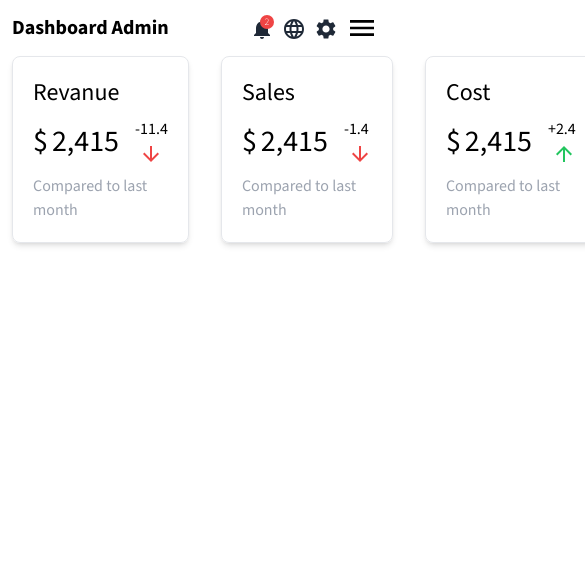
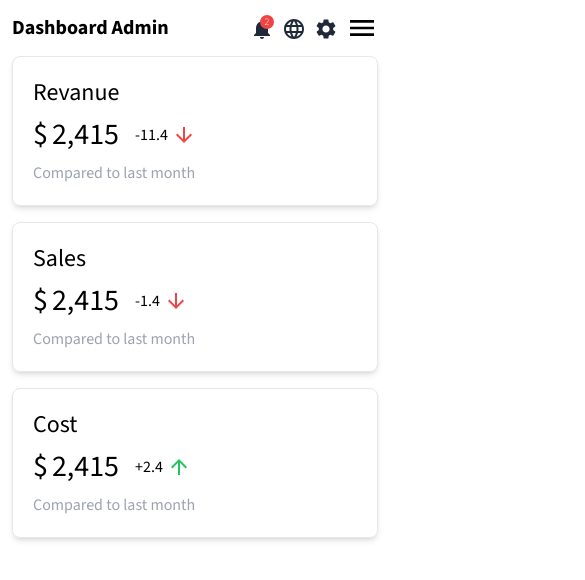
Before and after one commit to mobin-izadi/react-dashboard-admin, a React (Create React App) app: page / in a window 390 px wide. Shown: the top 580 px of the page, 585 px wide, since content can reach past the window. Built offline with nearby package versions, Linux system fonts and the light colour scheme.

Commit message:
Responsive component features

```diff
--- a/src/components/Home/Features/FeatureBox.jsx
+++ b/src/components/Home/Features/FeatureBox.jsx
@@ -1,16 +1,16 @@
 import React from 'react'
 import ArrowDownwardIcon from '@mui/icons-material/ArrowDownward';
 
-export default function FeatureBox({ id, title, amount, rate }) {
+export default function FeatureBox({ id, title, amount, rate, customStyle }) {
     return (
-        <div className='border shadow-md rounded-lg w-full p-5 space-y-2'>
+        <div className={`border shadow-md rounded-lg w-full p-5 space-y-2 ${customStyle}`} >
             <span className='text-2xl'>{title}</span>
             <div className='flex items-center gap-4'>
                 <div className=' text-3xl space-x-1'>
                     <span>$</span>
                     <span>{amount.toLocaleString()}</span>
                 </div>
-                <div className='space-x-1'>
+                <div className='flex items-center gap-1'>
                     <span>{rate > 0 ? '+' : ''}{rate}</span>
                     <ArrowDownwardIcon className={`w-7 h-7 ${rate < 0 ? 'text-red-500' : 'text-green-500 rotate-180'}`}></ArrowDownwardIcon>
                 </div>
--- a/src/components/Home/Features/Features.jsx
+++ b/src/components/Home/Features/Features.jsx
@@ -8,8 +8,8 @@ export default function Features() {
     ])
     return (
 
-        <div className='flex justify-between items-center gap-8'>
-            {data.map(item => <FeatureBox key={item.id} {...item}></FeatureBox>)}
+        <div className='flex justify-between items-center  gap-4 md:gap-8 flex-wrap md:flex-nowrap '>
+            {data.map((item, index) => <FeatureBox key={item.id} {...item} customStyle={index == data.length - 1 ? '' : 'sm:flex-1 md:flex-auto'}></FeatureBox>)}
         </div>
 
     )
```
